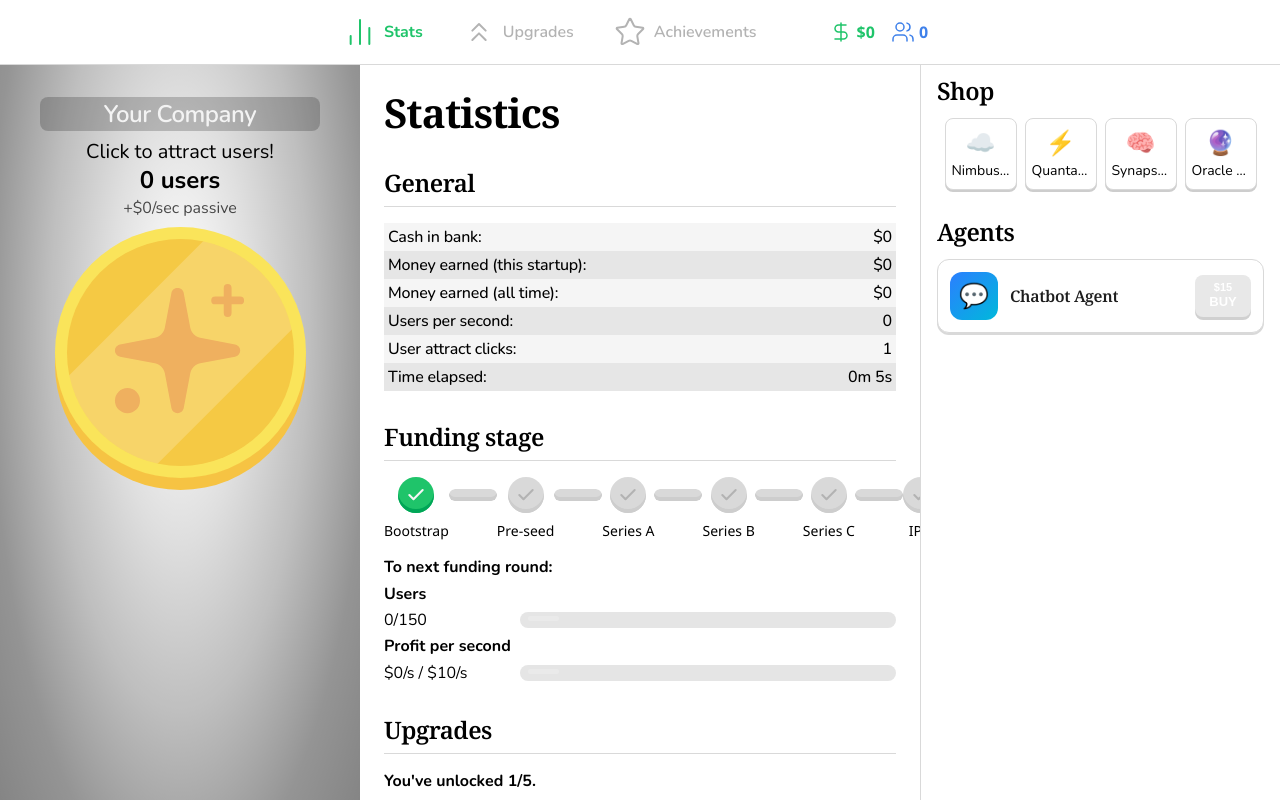
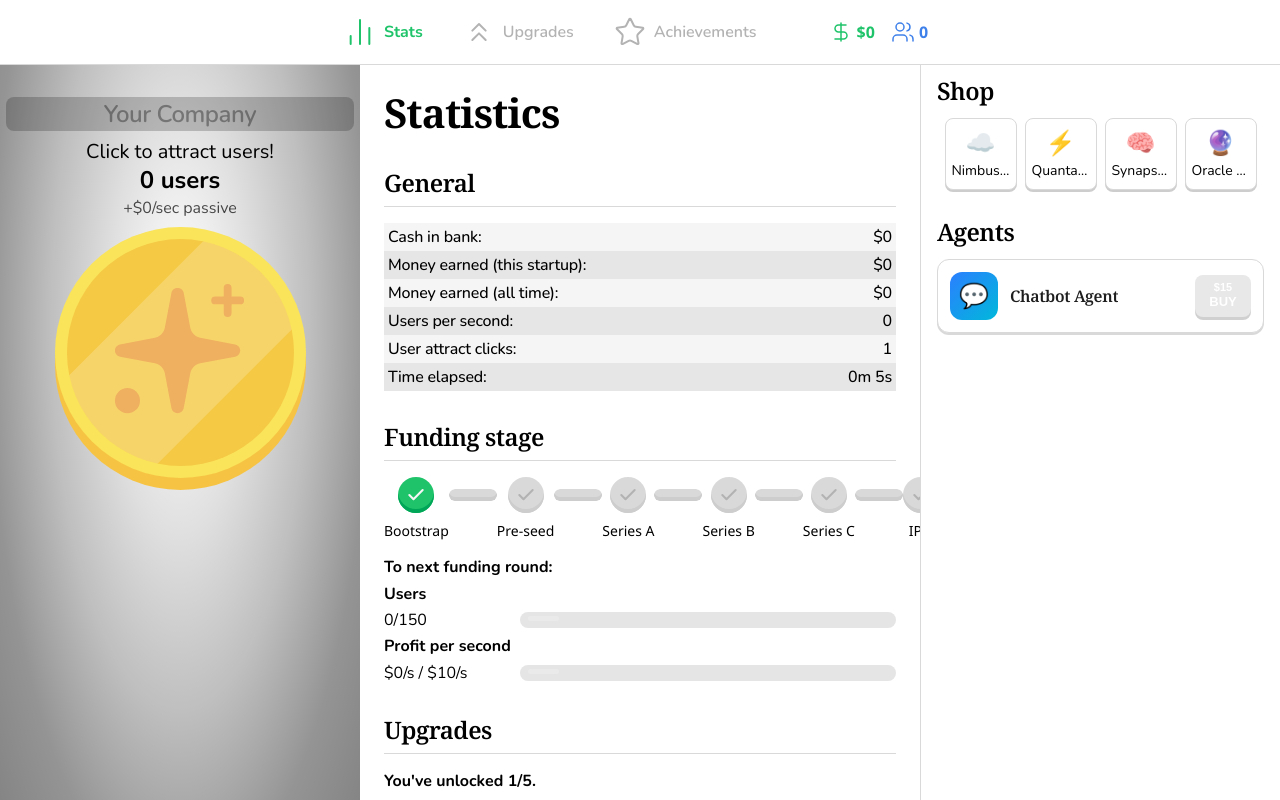
Before and after one commit to jwihardi/bitcamp-2026, a Next.js app in the folder da-app/: page /new-ui in a window 1280 px wide. Built offline with nearby package versions, Linux system fonts and the light colour scheme.

Commit message:
can change company name

```diff
--- a/da-app/src/app/new-ui/page.tsx
+++ b/da-app/src/app/new-ui/page.tsx
@@ -66,6 +66,7 @@ export default function NewUIPage() {
   const [agents, setAgents] = useState<Agent[]>(() => getInitialState(INITIAL_REPUTATION_UPGRADES).agents)
   const [models, setModels] = useState<Model[]>(() => getInitialState(INITIAL_REPUTATION_UPGRADES).models)
   const [clickPower, setClickPower] = useState(1)
+  const [companyName, setCompanyName] = useState('Your Company')
   const [totalEarned, setTotalEarned] = useState(0)
   const [lifetimeRevenue, setLifetimeRevenue] = useState(0)
   const [currentStageIndex, setCurrentStageIndex] = useState(0)
@@ -315,11 +316,6 @@ export default function NewUIPage() {
   const passiveProfitPerSecond = getRevenueFromUsers() - getTotalOperatingCost()
   const unlockedModels = models.filter((m) => m.unlocked)
 
-  const companyName = (() => {
-    const firstHired = agents.find((a) => a.count > 0)
-    return firstHired ? `${firstHired.name} & Co.` : 'Your Company'
-  })()
-
   // ---- modal derived ----
 
   const editingAgent = editingAgentId ? agents.find((a) => a.id === editingAgentId) ?? null : null
@@ -341,6 +337,7 @@ export default function NewUIPage() {
             userCount={Math.floor(userbase)}
             passiveProfitPerSecond={passiveProfitPerSecond}
             companyName={companyName}
+            onCompanyNameChange={setCompanyName}
             onGoldButtonClick={handleClick}
           />
         </div>
--- a/da-app/src/components/LeftPanel.tsx
+++ b/da-app/src/components/LeftPanel.tsx
@@ -7,6 +7,7 @@ type LeftPanelProps = {
   userCount: number
   passiveProfitPerSecond: number
   companyName: string
+  onCompanyNameChange: (name: string) => void
   onGoldButtonClick: () => void
 }
 
@@ -15,6 +16,7 @@ export function LeftPanel({
   userCount,
   passiveProfitPerSecond,
   companyName,
+  onCompanyNameChange,
   onGoldButtonClick,
 }: LeftPanelProps) {
   return (
@@ -22,6 +24,7 @@ export function LeftPanel({
       percentage={percentage}
       userCount={userCount}
       companyName={companyName}
+      onCompanyNameChange={onCompanyNameChange}
       passiveProfitPerSecond={passiveProfitPerSecond}
       onGoldButtonClick={onGoldButtonClick}
     />
--- a/da-app/src/components/MoneyPile.tsx
+++ b/da-app/src/components/MoneyPile.tsx
@@ -7,6 +7,8 @@ type MoneyPileProps = {
   percentage: number
   /** Company name displayed in the badge. */
   companyName?: string
+  /** Controlled update handler for the company name. */
+  onCompanyNameChange?: (name: string) => void
   /** Current total user count. */
   userCount?: number
   /** Passive money generated per second, excluding clicks. */
@@ -24,6 +26,7 @@ function formatPerSecond(n: number): string {
 export function MoneyPile({
   percentage,
   companyName = 'Your Company',
+  onCompanyNameChange,
   userCount = 0,
   passiveProfitPerSecond = 0,
   className,
@@ -69,12 +72,29 @@ export function MoneyPile({
       <div className="relative flex flex-col items-center gap-2 pt-8 px-4" style={{ zIndex: 2 }}>
         {/* Company name badge */}
         <div className="bg-black/20 rounded-lg px-16 py-[2px]">
-          <p
-            className="text-[#f3f3f3] text-2xl font-semibold leading-tight whitespace-nowrap"
-            style={{ letterSpacing: '-0.48px', fontFamily: 'Nunito, sans-serif' }}
-          >
-            {companyName}
-          </p>
+          {onCompanyNameChange ? (
+            <input
+              type="text"
+              value={companyName}
+              onChange={(event) => onCompanyNameChange(event.target.value)}
+              onKeyDown={(event) => {
+                if (event.key === 'Enter') {
+                  event.currentTarget.blur()
+                }
+              }}
+              maxLength={32}
+              placeholder="Your Company"
+              className="min-w-[220px] w-full bg-transparent border-none outline-none text-center text-black/35 placeholder:text-black/25 text-2xl font-semibold leading-tight caret-black/40"
+              style={{ letterSpacing: '-0.48px', fontFamily: 'Nunito, sans-serif' }}
+            />
+          ) : (
+            <p
+              className="text-black/35 text-2xl font-semibold leading-tight whitespace-nowrap"
+              style={{ letterSpacing: '-0.48px', fontFamily: 'Nunito, sans-serif' }}
+            >
+              {companyName}
+            </p>
+          )}
         </div>
 
         {/* Click prompt + live stats */}
```
